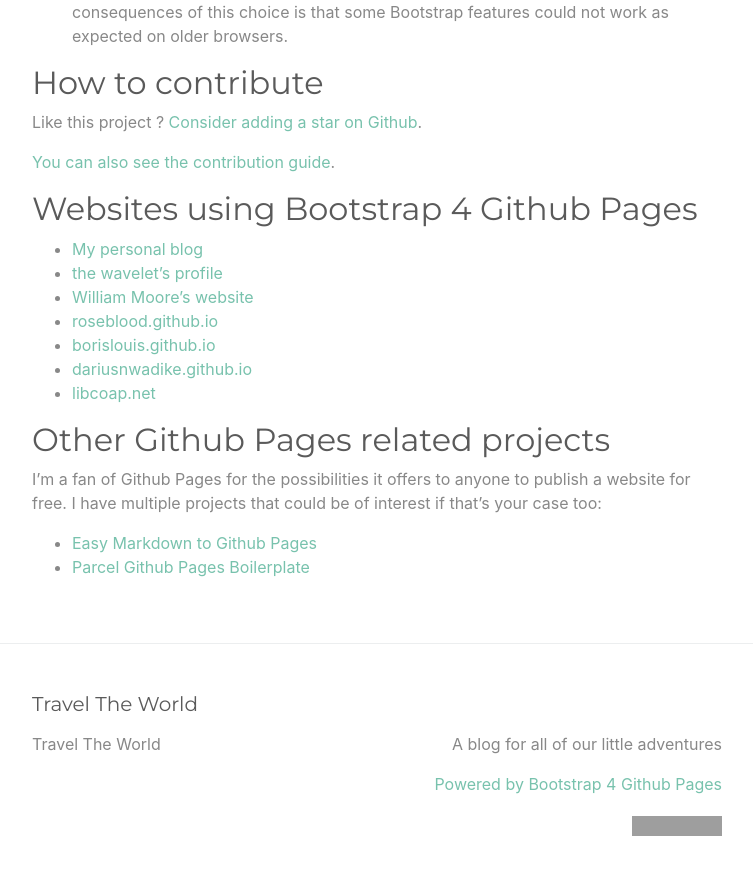
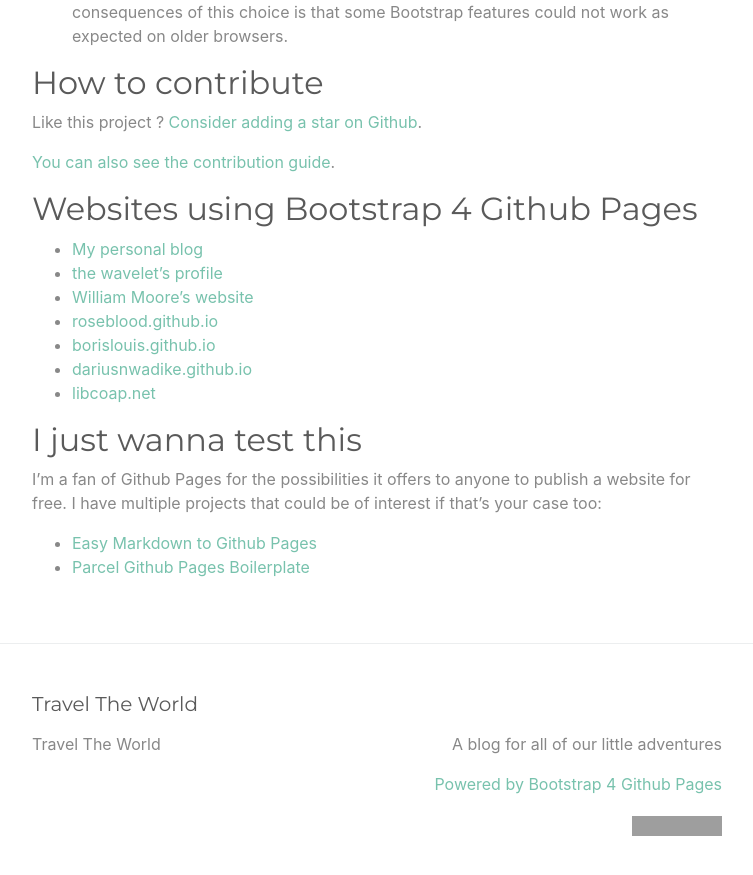
Before and after one commit to meilynbear/travel, a Jekyll site: the page built from index.md, in a window 1280 px wide and 900 px high, scrolled down 2520 px. Shown: the top 875 px of the window, without its empty margins (263-1016 px from the left). Built offline with Jekyll 4.4.1, drawn with Linux system fonts in a browser that asks for light colours; grey boxes are pictures that could not be loaded.

Commit message:
Update index.md

```diff
--- a/index.md
+++ b/index.md
@@ -104,7 +104,7 @@ Like this project ? [Consider adding a star on Github](https://github.com/nicola
 * [dariusnwadike.github.io](https://dariusnwadike.github.io/)
 * [libcoap.net](https://libcoap.net/)
 
-## Other Github Pages related projects
+## I just wanna test this
 
 I'm a fan of Github Pages for the possibilities it offers to anyone to publish a website for free. I have multiple projects that could be of interest if that's your case too:
 
```
